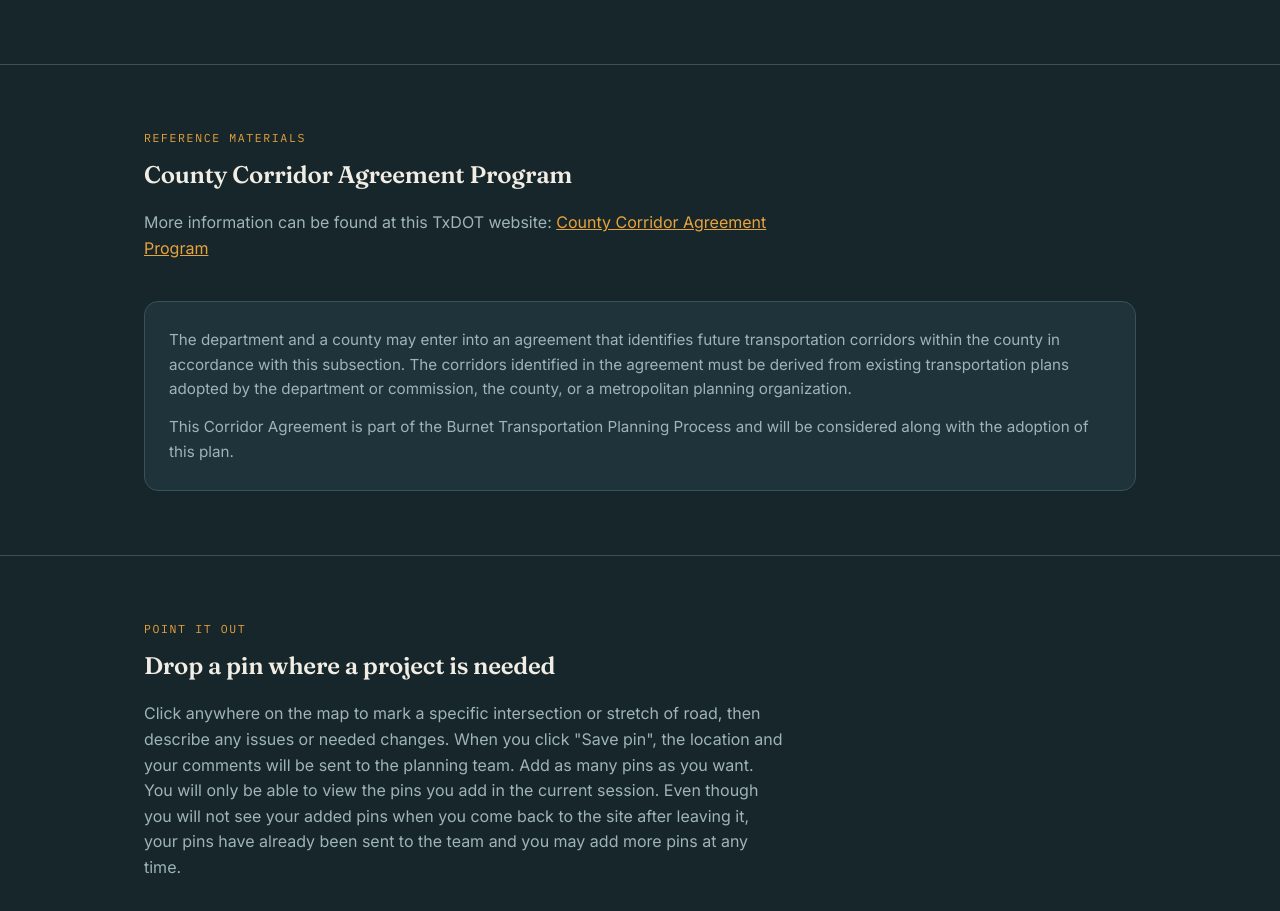
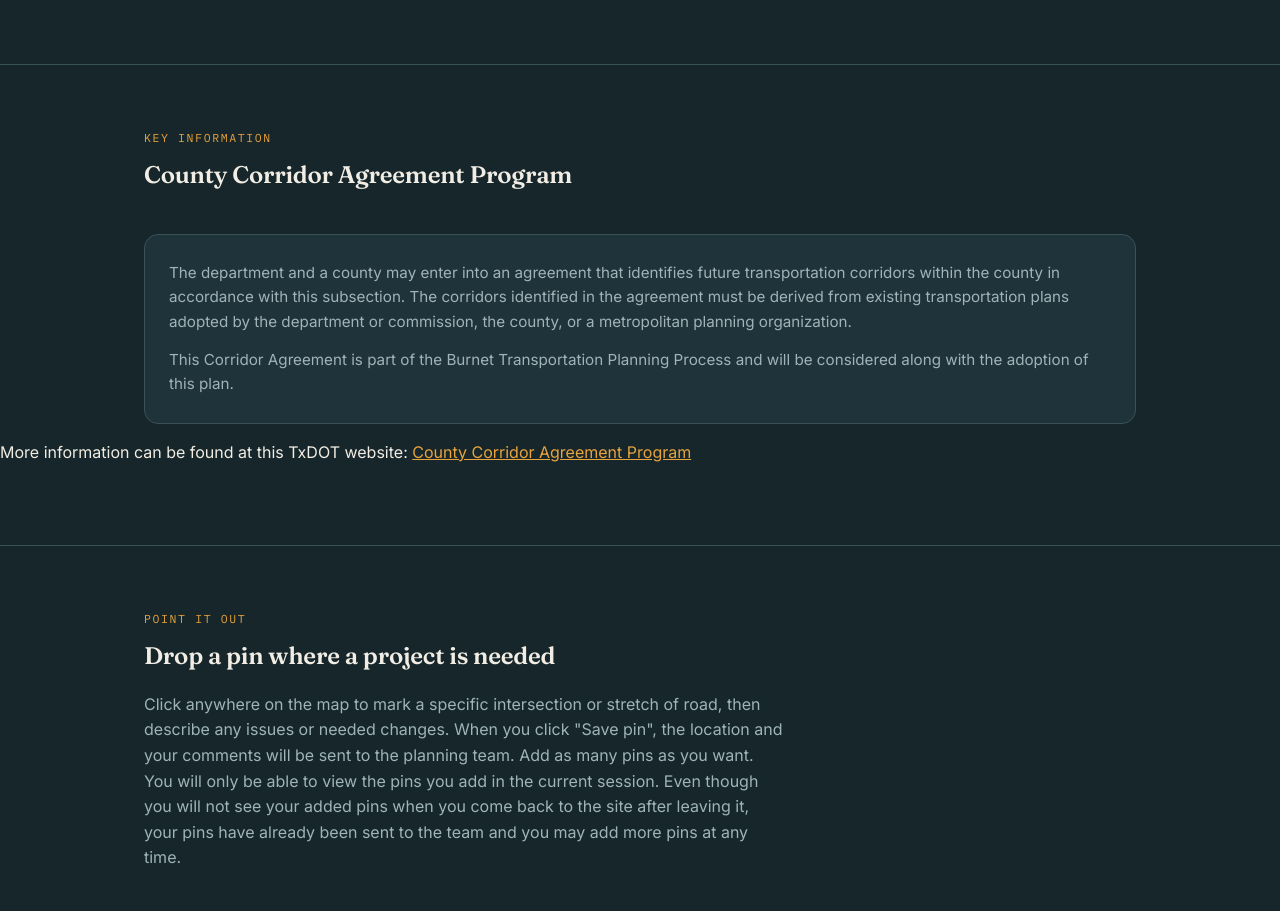
Before and after one commit to capcog/Burnet-County-Public-Engagement-Site, a plain HTML site: page index.html in a window 1280 px wide. Shown: the part 3323-4234 px from the top of the page. Drawn offline with nearby package versions, Linux system fonts and the light colour scheme.

Commit message:
Change 'Reference materials' to 'Key Information'
Updated the eyebrow text and added a paragraph with a link to the TxDOT website.

```diff
--- a/index.html
+++ b/index.html
@@ -585,15 +585,15 @@ Your feedback will guide which projects should be prioritized, and help identify
 <section id="corridor-agreement">
   <div class="wrap">
     <div class="section-head">
-      <span class="eyebrow">Reference materials</span>
+      <span class="eyebrow">Key Information</span>
       <h2>County Corridor Agreement Program</h2>
-      <p>More information can be found at this TxDOT website: <a href="https://www.txdot.gov/about/programs/county-corridor-agreement.html" target="_blank" rel="noopener">County Corridor Agreement Program</a></p>
     </div>
     <div class="info-box">
       <p>The department and a county may enter into an agreement that identifies future transportation corridors within the county in accordance with this subsection. The corridors identified in the agreement must be derived from existing transportation plans adopted by the department or commission, the county, or a metropolitan planning organization.</p>
       <p style="margin-top: 14px;">This Corridor Agreement is part of the Burnet Transportation Planning Process and will be considered along with the adoption of this plan.</p>
     </div>
   </div>
+   <p>More information can be found at this TxDOT website: <a href="https://www.txdot.gov/about/programs/county-corridor-agreement.html" target="_blank" rel="noopener">County Corridor Agreement Program</a></p>
 </section>
 
 <section id="pinmap">
```
